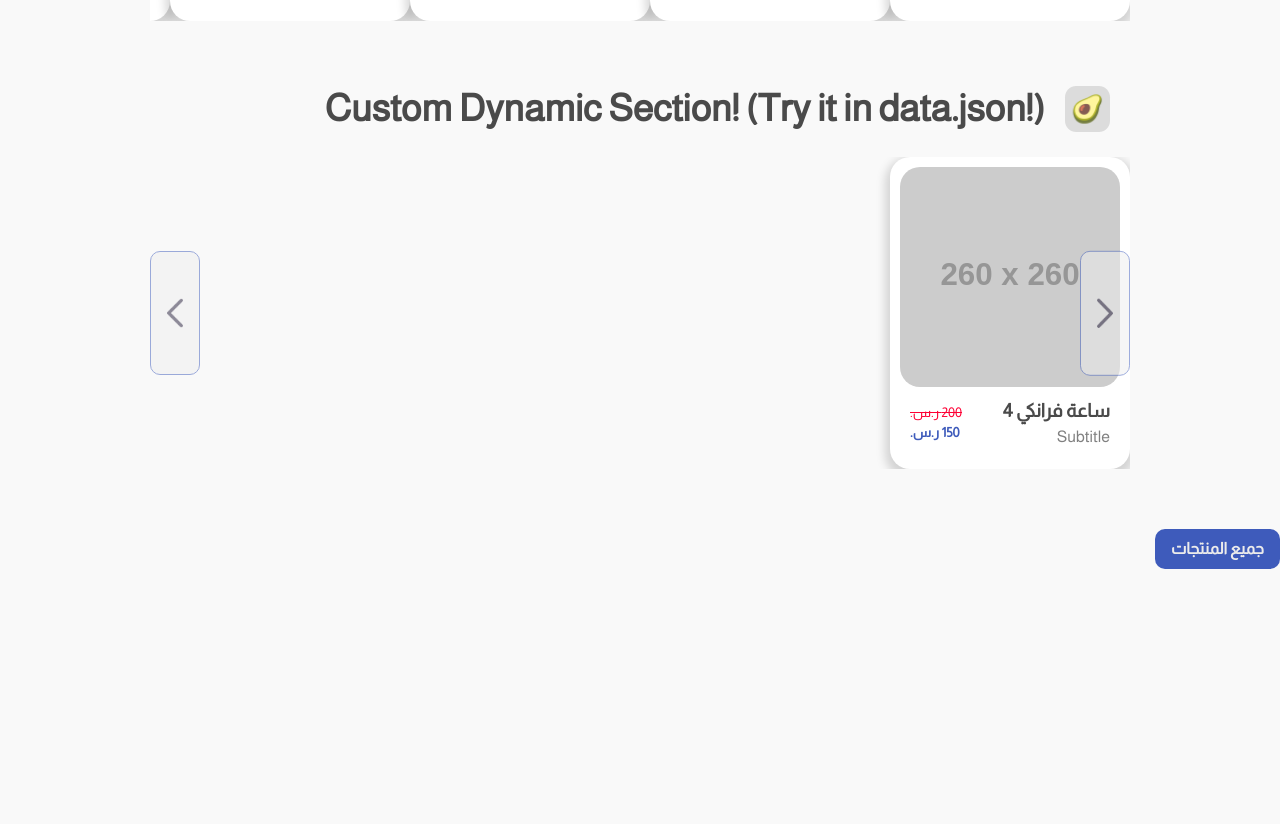
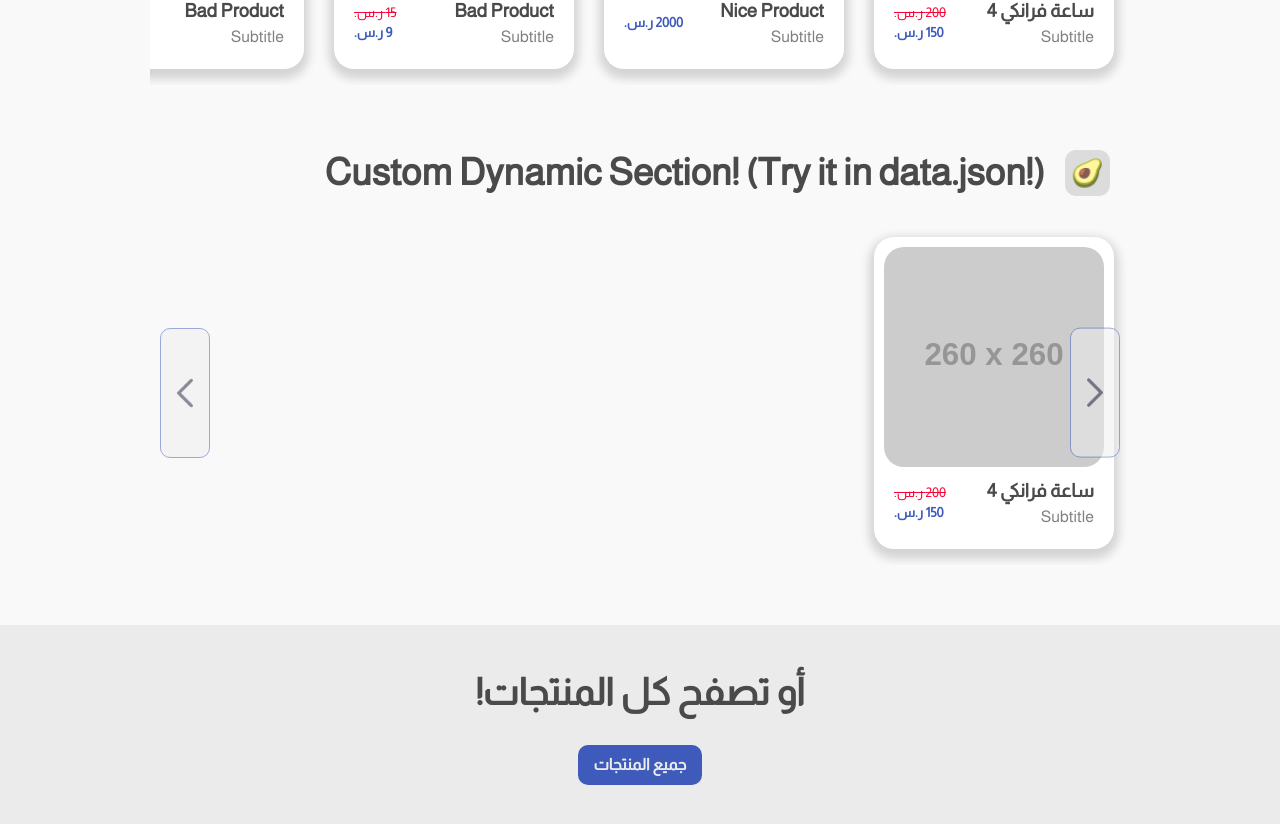
Before and after one commit to AbdulelahHajjar/Zid-Store, a React (Create React App) app: page / in a window 1280 px wide. Shown: the part 1562-2386 px from the top of the page. Before the commit the page ends 2131 px from the top, so only its background shows below. Built offline with nearby package versions, Linux system fonts and the light colour scheme.

Commit message:
Implement all products section

```diff
--- a/src/Components/HorizontalList/HorizontalList.module.scss
+++ b/src/Components/HorizontalList/HorizontalList.module.scss
@@ -1,11 +1,12 @@
 @import 'src/globals.scss';
 
 .container {
+    display: flex;
     float: left;
     width: 100%;
     overflow: hidden;
-    white-space: nowrap;
-    padding: 0px;
+    padding: 16px;
+    gap: 30px;
 }
 
 .controls {
@@ -15,6 +16,7 @@
     height: 100%;
     justify-content: space-between;
     align-items: center;
+    padding: 10px;
 }
 
 .control_button {
--- a/src/Components/HorizontalList/HorizontalList.tsx
+++ b/src/Components/HorizontalList/HorizontalList.tsx
@@ -1,4 +1,4 @@
-import { useEffect, useState, useRef } from "react";
+import React, { useEffect, useState } from "react";
 import styles from "./HorizontalList.module.scss";
 import ChevronLeft from "Resources/Images/chevron-left.png";
 
--- a/src/Components/ProductCardView/ProductCardView.tsx
+++ b/src/Components/ProductCardView/ProductCardView.tsx
@@ -1,7 +1,6 @@
 import Product from "Models/Product";
 import styles from "./ProductCardView.module.scss";
 import { Link } from "react-router-dom";
-import data from "Resources/Data/data.json";
 import { useContext } from "react";
 import StoreContext from "Contexts/StoreContext";
 
--- a/src/Pages/HomePage/HomePage.module.scss
+++ b/src/Pages/HomePage/HomePage.module.scss
@@ -1,3 +1,5 @@
+@import "src/globals.scss";
+
 .main_content {
     margin: 0 150px;
 }
@@ -5,3 +7,18 @@
 .cover_image_wrapper {
     margin-bottom: 64px;
 }
+
+.all_products_section {
+    width: 100%;
+    height: 200px;
+    background-color: $light;
+    display: flex;
+    flex-direction: column;
+    justify-content: center;
+    text-align: center;
+    gap: 24px;
+}
+
+.largeTitle {
+    @extend .largeTitle
+}
--- a/src/Pages/HomePage/HomePage.tsx
+++ b/src/Pages/HomePage/HomePage.tsx
@@ -1,4 +1,4 @@
-import { useContext } from "react";
+import React, { useContext } from "react";
 import ProductCardView from "Components/ProductCardView/ProductCardView";
 import StoreContext from "Contexts/StoreContext";
 import CoverImage from "Components/CoverImage/CoverImage";
@@ -10,6 +10,7 @@ import Layout from "Models/Layout";
 import ProductsSection from "Components/ProductsSection/ProductsSection";
 import CustomButton from "Components/Button/CustomButton";
 import { Link } from "react-router-dom";
+import { Button, Container, Jumbotron } from "react-bootstrap";
 
 function HomePage() {
 	const store = useContext(StoreContext);
@@ -29,9 +30,12 @@ function HomePage() {
 
 			<div className={styles.main_content}>{sections()}</div>
 
-			<Link to="/products">
-				<CustomButton>جميع المنتجات</CustomButton>
-			</Link>
+			<div className={styles.all_products_section}>
+				<div className={styles.largeTitle}>أو تصفح كل المنتجات!</div>
+				<Link to="/products">
+					<CustomButton>جميع المنتجات</CustomButton>
+				</Link>
+			</div>
 		</div>
 	);
 }
```
Also changed, not shown: src/Resources/Images/photo-1617977264618-dc6c4a7b96a6.jpeg (added).
